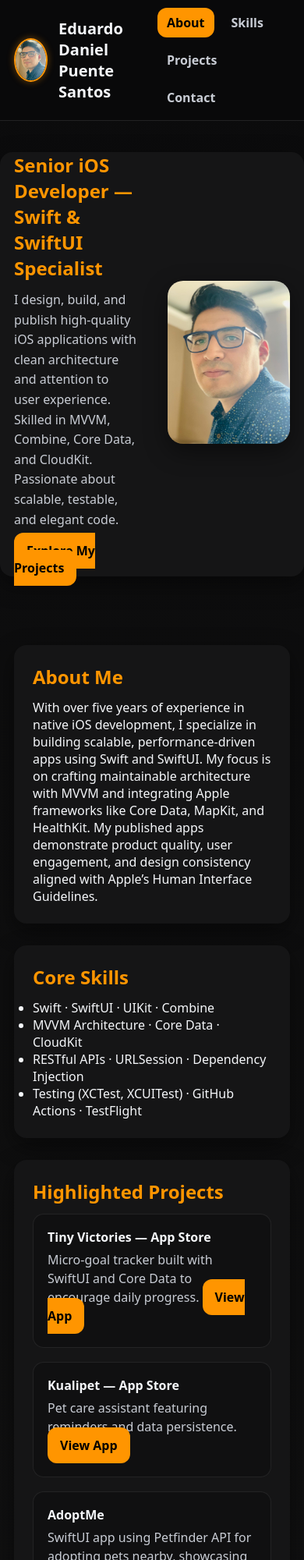
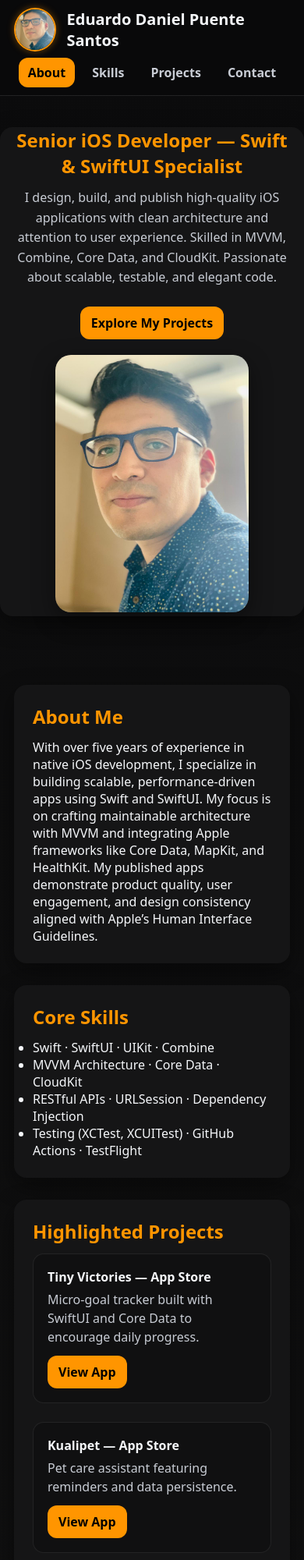
Before and after one commit to puente100/github-Portfolio, a plain HTML site: page index.html in a window 390 px wide. Shown: the top 2000 px of the page at 78% size. Drawn offline with Linux system fonts and the light colour scheme.

Commit message:
Update index.html

```diff
--- a/index.html
+++ b/index.html
@@ -5,10 +5,6 @@
   <meta name="viewport" content="width=device-width, initial-scale=1" />
   <title>Eduardo Daniel Puente Santos — iOS Developer</title>
   <meta name="description" content="Portfolio of Eduardo Daniel Puente Santos — Senior iOS Developer. Expert in Swift, SwiftUI, Combine, MVVM, Core Data, and CloudKit. Published apps: Tiny Victories, Kualipet." />
-  <meta property="og:title" content="Eduardo Daniel Puente Santos — iOS Developer" />
-  <meta property="og:description" content="Showcase of iOS apps, projects, and experience in native Swift development." />
-  <meta property="og:type" content="website" />
-  <meta name="theme-color" content="#0b0b0c" />
   <style>
     :root {
       --bg: #0b0b0c; --panel: #151516; --panel-2: #101011; --text: #f5f7fa; --muted: #c8ccd4;
@@ -20,18 +16,18 @@
     body{font-family:system-ui,-apple-system,Segoe UI,Roboto,Arial; color:var(--text); background:linear-gradient(180deg,#0b0b0c 0%,#121212 100%)}
 
     header{position:sticky;top:0;background:rgba(9,9,10,.8);backdrop-filter:blur(8px);border-bottom:1px solid rgba(255,255,255,.1);z-index:50;}
-    .nav{max-width:var(--maxw);margin:auto;padding:10px 18px;display:flex;align-items:center;justify-content:space-between}
-    .brand{display:flex;align-items:center;gap:14px}
+    .nav{max-width:var(--maxw);margin:auto;padding:10px 18px;display:flex;align-items:center;justify-content:space-between;flex-wrap:wrap}
+    .brand{display:flex;align-items:center;gap:14px;margin-bottom:8px}
     .avatar{width:56px;height:56px;border-radius:50%;border:2px solid var(--brand);object-fit:cover;box-shadow:0 0 10px rgba(255,149,0,.4)}
     .brand h1{font-size:20px;color:var(--text)}
-    .links{display:flex;gap:10px;flex-wrap:wrap}
+    .links{display:flex;gap:10px;flex-wrap:wrap;justify-content:center;width:100%}
     .links a{color:var(--muted);text-decoration:none;font-weight:600;padding:8px 12px;border-radius:12px;transition:.2s}
     .links a:hover,.links a.active{background:var(--brand);color:#000}
 
     .hero{max-width:var(--maxw);margin:40px auto;display:grid;grid-template-columns:1fr 1fr;align-items:center;gap:40px;padding:0 18px}
     .hero-text h2{font-size:clamp(2rem,1rem+2vw,3rem);color:var(--brand);margin-bottom:12px}
     .hero-text p{color:var(--muted);margin-bottom:16px;line-height:1.6}
-    .btn{background:var(--brand);color:#000;padding:12px 16px;border-radius:12px;text-decoration:none;font-weight:700;transition:.2s}
+    .btn{display:inline-block;margin-top:8px;background:var(--brand);color:#000;padding:10px 14px;border-radius:12px;text-decoration:none;font-weight:700;transition:.2s;white-space:nowrap}
     .btn:hover{background:var(--brand-2);}
     .hero-img img{width:100%;border-radius:20px;box-shadow:var(--shadow)}
 
@@ -39,11 +35,21 @@
     section{background:var(--panel);border-radius:var(--radius);padding:24px;margin:28px 0;box-shadow:var(--shadow)}
     h3{color:var(--brand);margin-bottom:12px;font-size:1.5rem}
 
-    .projects{display:grid;grid-template-columns:repeat(auto-fit,minmax(280px,1fr));gap:18px}
-    .card{background:var(--panel-2);padding:18px;border-radius:14px;border:1px solid rgba(255,255,255,.08);transition:.3s}
+    .projects{display:grid;grid-template-columns:repeat(auto-fit,minmax(280px,1fr));gap:24px}
+    .card{background:var(--panel-2);padding:18px;border-radius:14px;border:1px solid rgba(255,255,255,.08);transition:.3s;display:flex;flex-direction:column;justify-content:space-between}
     .card:hover{transform:translateY(-4px);border-color:var(--brand)}
     .card h4{margin-bottom:6px}
-    .card p{color:var(--muted);line-height:1.5;margin-bottom:10px}
+    .card p{color:var(--muted);line-height:1.5;margin-bottom:12px}
+    .card .btn{margin-top:auto;align-self:flex-start}
+
+    #contact p{margin-bottom:12px}
+    #contact a.btn{display:inline-block;margin-top:6px}
+
+    @media(max-width:768px){
+      .hero{grid-template-columns:1fr;gap:20px;text-align:center}
+      .links{justify-content:center}
+      .hero-img img{max-width:70%;margin:auto}
+    }
 
     footer{text-align:center;padding:28px 18px;color:var(--muted)}
   </style>
@@ -95,12 +101,18 @@
       <h3>Highlighted Projects</h3>
       <div class="projects">
         <div class="card">
-          <h4>Tiny Victories — App Store</h4>
-          <p>Micro‑goal tracker built with SwiftUI and Core Data to encourage daily progress. <a href="https://apps.apple.com/us/app/tinyvictories/id6747396053" target="_blank" class="btn">View App</a></p>
+          <div>
+            <h4>Tiny Victories — App Store</h4>
+            <p>Micro‑goal tracker built with SwiftUI and Core Data to encourage daily progress.</p>
+          </div>
+          <a href="https://apps.apple.com/us/app/tinyvictories/id6747396053" target="_blank" class="btn">View App</a>
         </div>
         <div class="card">
-          <h4>Kualipet — App Store</h4>
-          <p>Pet care assistant featuring reminders and data persistence. <a href="https://apps.apple.com/us/app/kualipet/id6748324930" target="_blank" class="btn">View App</a></p>
+          <div>
+            <h4>Kualipet — App Store</h4>
+            <p>Pet care assistant featuring reminders and data persistence.</p>
+          </div>
+          <a href="https://apps.apple.com/us/app/kualipet/id6748324930" target="_blank" class="btn">View App</a>
         </div>
         <div class="card">
           <h4>AdoptMe</h4>
```
